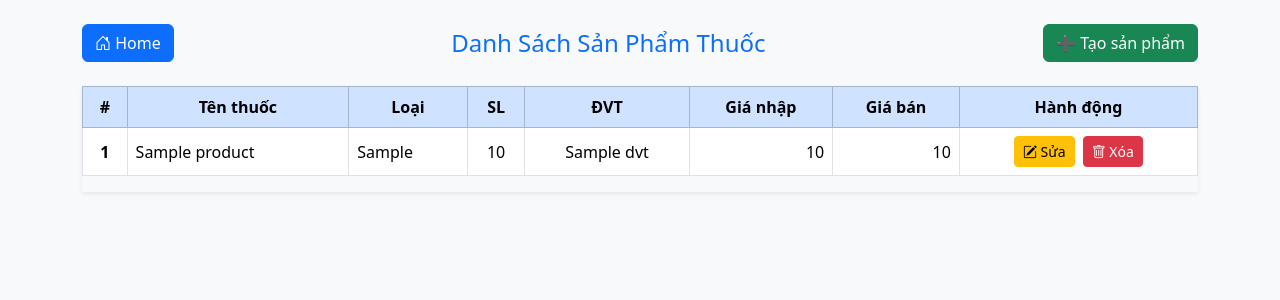
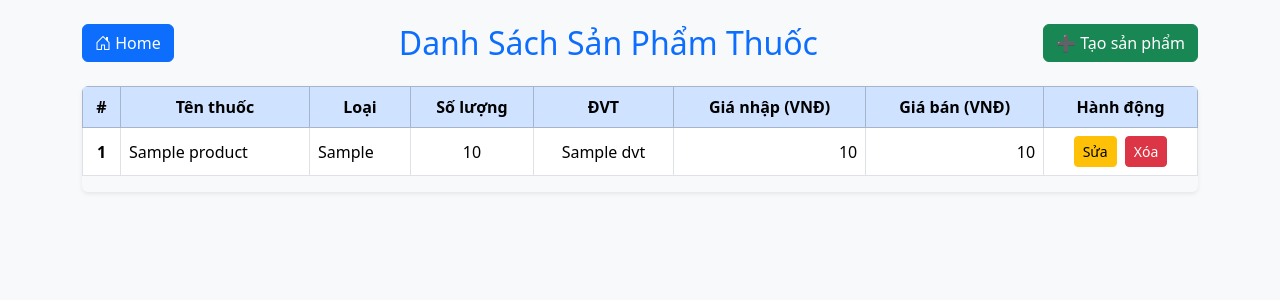
Before and after one commit to khanhnguyen2903/NhaThuoc, a Django app: template products/templates/products/display_product.html in a window 1280 px wide. Shown: the top 300 px of the page. Run offline with Django 4.2, Linux system fonts and the light colour scheme; the template is opened without the code that fills it: most values are stand-ins (such as "Sample title", 1, 10 or a date in 2020).

Commit message:
update code lan 3

```diff
--- a/products/templates/products/display_product.html
+++ b/products/templates/products/display_product.html
@@ -1,26 +1,36 @@
-<!-- <!DOCTYPE html>
+<!DOCTYPE html>
 <html lang="vi">
 
 <head>
   <meta charset="UTF-8" />
-  <meta name="viewport" content="width=device-width, initial-scale=1.0" />
+  <meta name="viewport" content="width=device-width, initial-scale=1" /> <!-- ✅ thêm để responsive -->
   <title>Danh sách sản phẩm thuốc</title>
   <link href="https://cdn.jsdelivr.net/npm/bootstrap@5.3.3/dist/css/bootstrap.min.css" rel="stylesheet" />
   <link href="https://cdn.jsdelivr.net/npm/bootstrap-icons@1.10.5/font/bootstrap-icons.css" rel="stylesheet" />
 </head>
 
 <body class="bg-light">
-  <div class="container mt-4 mb-5">
-    <div class="d-flex justify-content-between align-items-center mb-4">
-      <a href="{% url 'home' %}" class="btn btn-primary"><i class="bi bi-house-door"></i> Home</a>
-      <h2 class="mb-0 text-primary text-center flex-grow-1">Danh Sách Sản Phẩm Thuốc</h2>
-      <a href="{% url 'add_product' %}" class="btn btn-success">
-        ➕ Tạo sản phẩm
-      </a>
+  <div class="container mt-4">
+    <!-- Header -->
+    <div class="row align-items-center mb-4 text-center text-md-start">
+      <div class="col-12 col-md-auto mb-2 mb-md-0">
+        <a href="{% url 'home' %}" class="btn btn-primary w-100 w-md-auto">
+          <i class="bi bi-house-door"></i> Home
+        </a>
+      </div>
+      <div class="col-12 col-md text-center mb-2 mb-md-0">
+        <h2 class="mb-0 text-primary">Danh Sách Sản Phẩm Thuốc</h2>
+      </div>
+      <div class="col-12 col-md-auto">
+        <a href="{% url 'add_product' %}" class="btn btn-success w-100 w-md-auto">
+          ➕ Tạo sản phẩm
+        </a>
+      </div>
     </div>
 
+    <!-- Table -->
     {% if products %}
-    <div class="table-responsive shadow-sm">
+    <div class="table-responsive shadow-sm rounded">
       <table class="table table-bordered table-hover align-middle bg-white">
         <thead class="table-primary text-center">
           <tr>
@@ -48,92 +58,11 @@
               <a href="{% url 'edit_product' product.id %}" class="btn btn-sm btn-warning me-1">
                 Sửa
               </a>
-              <form method="post" action="{% url 'delete_product' product.id %}" style="display: inline">
+              <form method="post" action="{% url 'delete_product' product.id %}" class="d-inline">
                 {% csrf_token %}
                 <button type="submit" class="btn btn-sm btn-danger"
                   onclick="return confirm('Bạn có chắc chắn muốn xóa sản phẩm này?');">
                   Xóa
-                </button>
-              </form>
-            </td>
-          </tr>
-          {% endfor %}
-        </tbody>
-      </table>
-    </div>
-    {% else %}
-    <div class="alert alert-warning text-center">Chưa có sản phẩm nào.</div>
-    {% endif %}
-  </div>
-</body>
-
-</html> -->
-<!DOCTYPE html>
-<html lang="vi">
-
-<head>
-  <meta charset="UTF-8" />
-  <meta name="viewport" content="width=device-width, initial-scale=1.0" />
-  <title>Danh sách sản phẩm thuốc</title>
-  <link href="https://cdn.jsdelivr.net/npm/bootstrap@5.3.3/dist/css/bootstrap.min.css" rel="stylesheet" />
-  <link href="https://cdn.jsdelivr.net/npm/bootstrap-icons@1.10.5/font/bootstrap-icons.css" rel="stylesheet" />
-</head>
-
-<body class="bg-light">
-  <div class="container mt-4 mb-5">
-    <!-- Header + nút thao tác -->
-    <div class="row align-items-center mb-4 g-2">
-      <div class="col-12 col-md-auto d-flex justify-content-center justify-content-md-start">
-        <a href="{% url 'home' %}" class="btn btn-primary w-100 w-md-auto">
-          <i class="bi bi-house-door"></i> <span class="d-none d-sm-inline">Home</span>
-        </a>
-      </div>
-
-      <div class="col-12 col-md text-center">
-        <h2 class="mb-0 text-primary fs-4 fs-md-3">Danh Sách Sản Phẩm Thuốc</h2>
-      </div>
-
-      <div class="col-12 col-md-auto d-flex justify-content-center justify-content-md-end">
-        <a href="{% url 'add_product' %}" class="btn btn-success w-100 w-md-auto">
-          ➕ <span class="d-none d-sm-inline">Tạo sản phẩm</span>
-        </a>
-      </div>
-    </div>
-
-    {% if products %}
-    <div class="table-responsive shadow-sm">
-      <table class="table table-bordered table-hover align-middle bg-white">
-        <thead class="table-primary text-center">
-          <tr>
-            <th scope="col">#</th>
-            <th scope="col">Tên thuốc</th>
-            <th scope="col" class="d-none d-md-table-cell">Loại</th>
-            <th scope="col">SL</th>
-            <th scope="col" class="d-none d-sm-table-cell">ĐVT</th>
-            <th scope="col" class="d-none d-lg-table-cell">Giá nhập</th>
-            <th scope="col">Giá bán</th>
-            <th scope="col">Hành động</th>
-          </tr>
-        </thead>
-        <tbody>
-          {% for product in products %}
-          <tr>
-            <th scope="row" class="text-center">{{ forloop.counter }}</th>
-            <td>{{ product.name }}</td>
-            <td class="d-none d-md-table-cell">{{ product.medicine_type }}</td>
-            <td class="text-center">{{ product.quantity }}</td>
-            <td class="text-center d-none d-sm-table-cell">{{ product.dvt }}</td>
-            <td class="text-end d-none d-lg-table-cell">{{ product.import_price|floatformat:0 }}</td>
-            <td class="text-end">{{ product.sale_price|floatformat:0 }}</td>
-            <td class="text-center">
-              <a href="{% url 'edit_product' product.id %}" class="btn btn-sm btn-warning me-1">
-                <i class="bi bi-pencil-square"></i><span class="d-none d-md-inline"> Sửa</span>
-              </a>
-              <form method="post" action="{% url 'delete_product' product.id %}" style="display: inline">
-                {% csrf_token %}
-                <button type="submit" class="btn btn-sm btn-danger"
-                  onclick="return confirm('Bạn có chắc chắn muốn xóa sản phẩm này?');">
-                  <i class="bi bi-trash"></i><span class="d-none d-md-inline"> Xóa</span>
                 </button>
               </form>
             </td>
```
